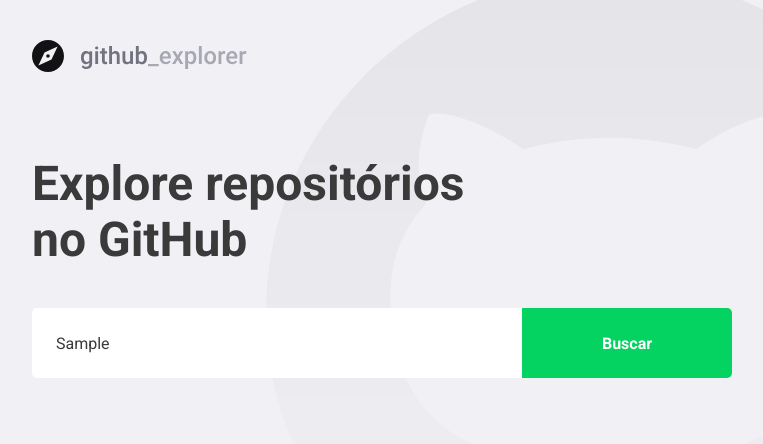
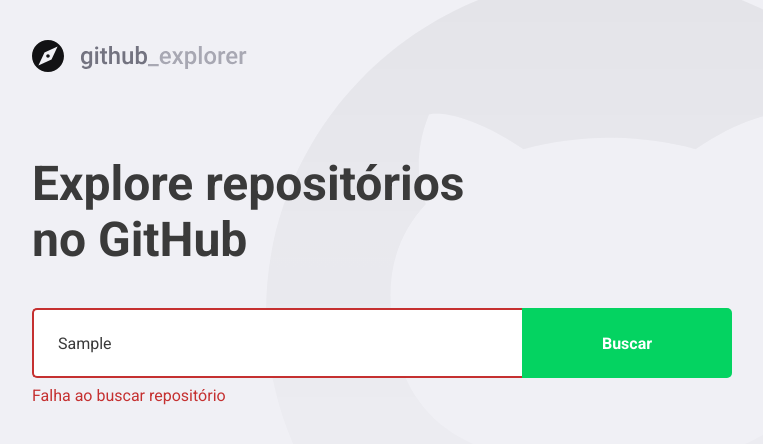
Before and after one commit to miguelriosoliveira/github-explorer, a React (Create React App) app: page / in a window 1280 px wide. Both pictures are taken after typing "Sample" into the empty fields and a click on the button "Buscar". Shown: the top 444 px of the page, without its empty margins (148-911 px from the left). Built offline with nearby package versions, Linux system fonts and the light colour scheme; no server answers.

Commit message:
feat(error): handling

```diff
--- a/src/pages/Dashboard/index.tsx
+++ b/src/pages/Dashboard/index.tsx
@@ -4,7 +4,7 @@
 import logo from '../../assets/logo.svg';
 import api from '../../services/api';
 
-import { Title, Form, Repositories } from './styles';
+import { Title, Form, Repositories, Error } from './styles';
 
 interface Repository {
 	full_name: string;
@@ -16,29 +16,40 @@
 }
 
 const Dashboard: React.FC = () => {
-	const [newRepo, setNewRepo] = useState('');
+	const [search, setSearch] = useState('');
+	const [searchError, setSearchError] = useState('');
 	const [repositories, setRepositories] = useState<Repository[]>([]);
 
 	async function addRepository(e: FormEvent<HTMLFormElement>) {
 		e.preventDefault();
-		const response = await api.get<Repository>(`repos/${newRepo}`);
-		setRepositories([...repositories, response.data]);
-		setNewRepo('');
+
+		if (!search) {
+			setSearchError('Busque pelo repositório com o formato <autor>/<repositório>');
+			return;
+		}
+
+		try {
+			const response = await api.get<Repository>(`repos/${search}`);
+			setRepositories([...repositories, response.data]);
+			setSearch('');
+			setSearchError('');
+		} catch (err) {
+			setSearchError('Falha ao buscar repositório');
+		}
 	}
 
 	return (
 		<>
 			<img src={logo} alt="Github Explorer icon" />
+
 			<Title>Explore repositórios no GitHub</Title>
 
-			<Form onSubmit={addRepository}>
-				<input
-					placeholder="Digite aqui"
-					value={newRepo}
-					onChange={e => setNewRepo(e.target.value)}
-				/>
+			<Form onSubmit={addRepository} hasError={!!searchError}>
+				<input placeholder="Digite aqui" value={search} onChange={e => setSearch(e.target.value)} />
 				<button type="submit">Buscar</button>
 			</Form>
+
+			{searchError && <Error>{searchError}</Error>}
 
 			<Repositories>
 				{repositories.map(repo => (
--- a/src/pages/Dashboard/styles.ts
+++ b/src/pages/Dashboard/styles.ts
@@ -1,4 +1,4 @@
-import styled from 'styled-components';
+import styled, { css } from 'styled-components';
 import { shade } from 'polished';
 
 export const Title = styled.h1`
@@ -9,7 +9,11 @@
 	line-height: 56px;
 `;
 
-export const Form = styled.form`
+interface FormProps {
+	hasError: boolean;
+}
+
+export const Form = styled.form<FormProps>`
 	margin-top: 40px;
 	max-width: 700px;
 	display: flex;
@@ -21,6 +25,14 @@
 		border: 0;
 		border-radius: 5px 0 0 5px;
 		color: #3a3a3a;
+		border: 2px solid #fff;
+		border-right: 0;
+
+		${props =>
+			props.hasError &&
+			css`
+				border-color: #c53030;
+			`}
 
 		&::placeholder {
 			color: #a8a8b3;
@@ -41,6 +53,12 @@
 			background: ${shade(0.2, '#04d361')};
 		}
 	}
+`;
+
+export const Error = styled.span`
+	display: block;
+	color: #c53030;
+	margin-top: 8px;
 `;
 
 export const Repositories = styled.div`
```
